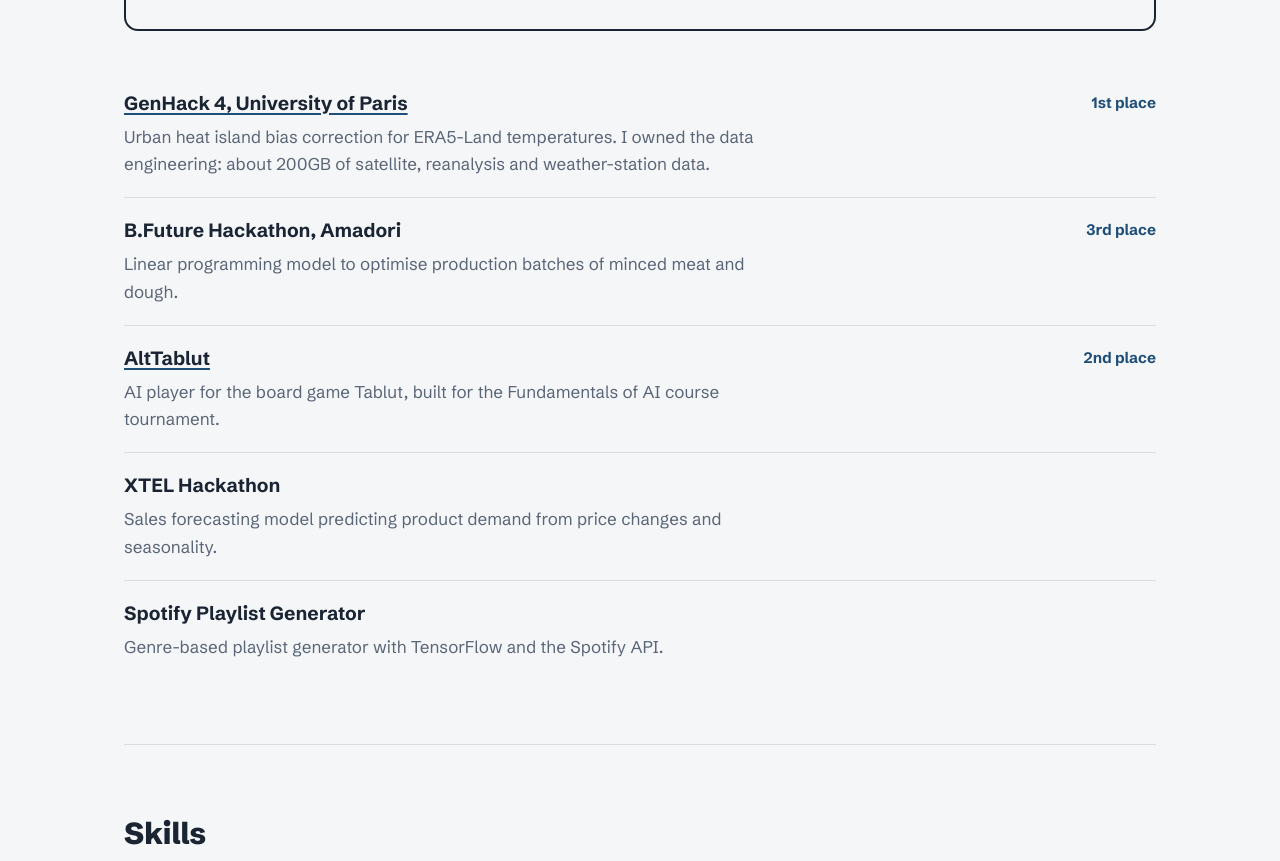
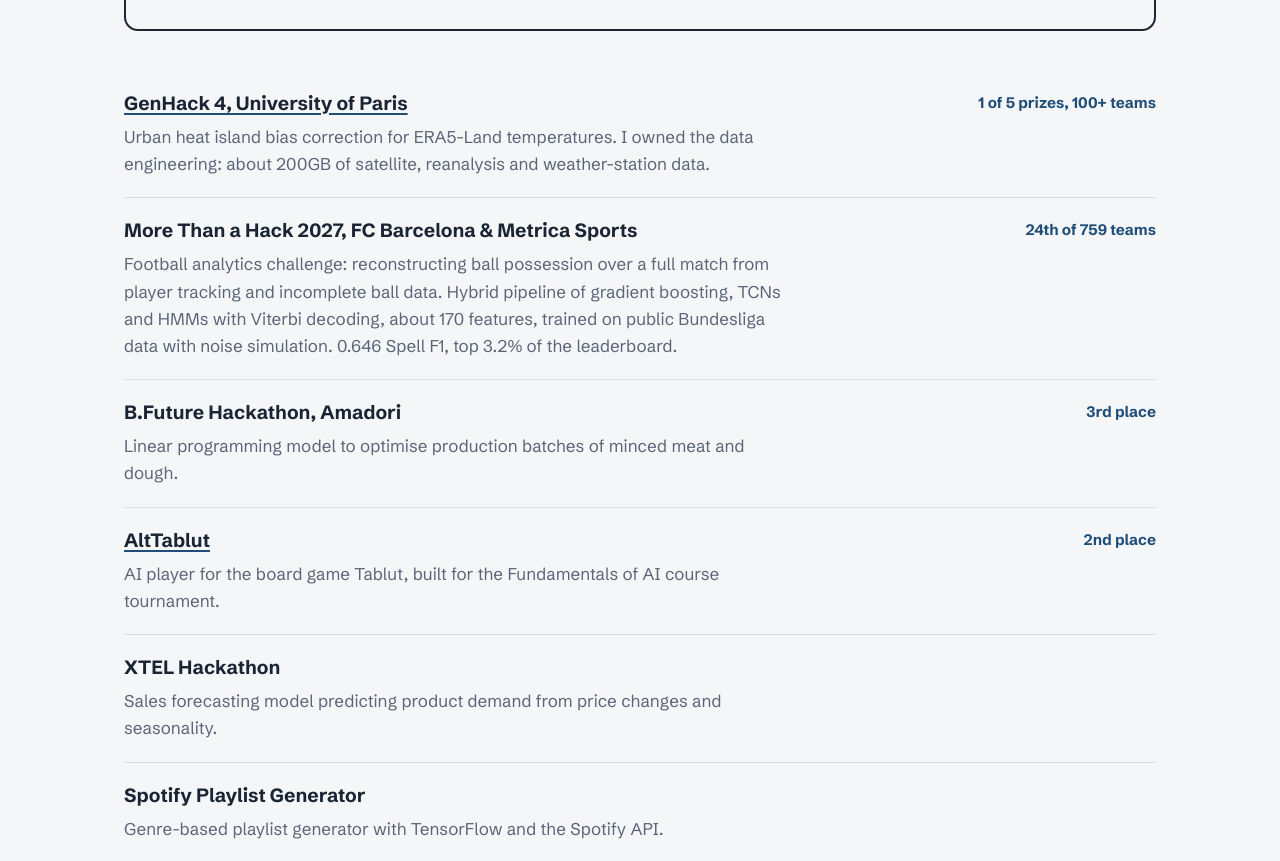
Before and after one commit to MaxPignatti/MaxPignatti.github.io, a plain HTML site: page index.html in a window 1280 px wide. Shown: the part 2456-3317 px from the top of the page. Drawn offline with Linux system fonts and the light colour scheme.

Commit message:
Update index.html

```diff
--- a/index.html
+++ b/index.html
@@ -228,8 +228,13 @@
     <ul class="projects">
       <li>
         <h3><a href="https://github.com/mohymabrouk/genhack4-hackathon">GenHack 4, University of Paris</a></h3>
-        <span class="award">1st place</span>
+        <span class="award">1 of 5 prizes, 100+ teams</span>
         <p>Urban heat island bias correction for ERA5-Land temperatures. I owned the data engineering: about 200GB of satellite, reanalysis and weather-station data.</p>
+      </li>
+      <li>
+        <h3>More Than a Hack 2027, FC Barcelona &amp; Metrica Sports</h3>
+        <span class="award">24th of 759 teams</span>
+        <p>Football analytics challenge: reconstructing ball possession over a full match from player tracking and incomplete ball data. Hybrid pipeline of gradient boosting, TCNs and HMMs with Viterbi decoding, about 170 features, trained on public Bundesliga data with noise simulation. 0.646 Spell F1, top 3.2% of the leaderboard.</p>
       </li>
       <li>
         <h3>B.Future Hackathon, Amadori</h3>
```
